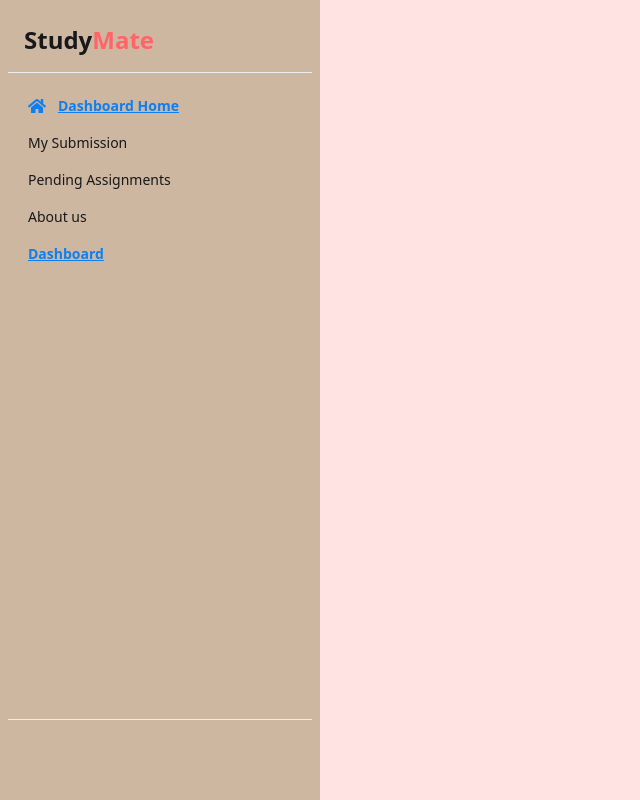
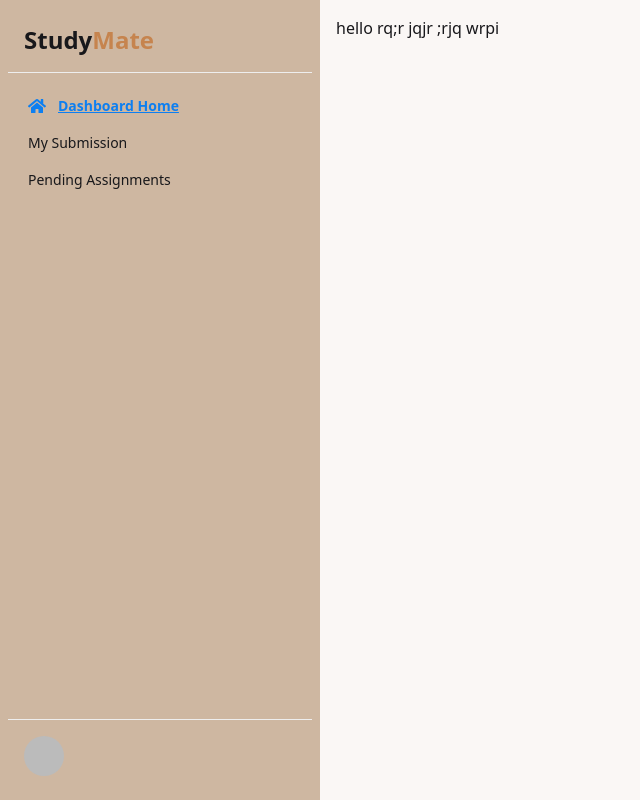
Before and after one commit to Raj3460/b11a11-client-side, a React (Vite) app: page /dashboard in a window 1280 px wide. Shown: the whole page, without its empty margins (0-640 px from the left). Built offline with nearby package versions, Linux system fonts and the light colour scheme; no server answers; sample sign-in values are in the browser's storage.

Commit message:
added the dashboard

```diff
--- a/src/Pages/Dashboard.jsx
+++ b/src/Pages/Dashboard.jsx
@@ -1,32 +1,28 @@
-import React from "react";
-import { NavLink } from "react-router";
+import React, { use } from "react";
+import { Link, NavLink, Outlet } from "react-router";
 import {
   FaHome,
-  FaBoxOpen,
-  FaSearch,
-  FaUserEdit,
-  FaUserCheck,
-  FaUserClock,
-  FaUserShield,
-  FaBook,
-  FaPlus,
-  FaUsers,
-  FaClipboardList,
-  FaSuitcase,
-  FaUserTie,
-  FaUserCog
-} from "react-icons/fa";
-
-
-const DashBoard = () => {
 
 
 
 
 
 
+
+
+
+
+
+
+
+} from "react-icons/fa";
+import { AuthContext } from "../Context/AuthContext";
+
+const DashBoard = () => {
+
+       const {user} = use(AuthContext)
   return (
-    <div className="drawer lg:drawer-open  bg-red-100 left-0 z-50">
+    <div className="drawer lg:drawer-open   left-0 z-50">
       <input id="dashboard-drawer" type="checkbox" className="drawer-toggle" />
 
       <div className="drawer-content flex flex-col">
@@ -55,9 +51,9 @@ const DashBoard = () => {
           <div className="flex-1 px-2 mx-2 font-bold">Dashboard</div>
         </div>
 
-        {/* <div className="flex-1 p-4 bg-base-100">
+        <div className="flex-1 p-4 bg-base-100">
           <Outlet />
-        </div> */}
+        </div>
       </div>
 
       <div className="drawer-side">
@@ -72,7 +68,10 @@ const DashBoard = () => {
             {/* <Logo
             /> */}
 
-            <a className=" font-bold mb-1 text-xl sm:text-2xl">Study<span className='text-red-400'>Mate</span></a>
+
+            <Link to="/"> <a className=" font-bold mb-1 text-xl sm:text-2xl">
+              Study<span className="text-primary">Mate</span>
+            </a></Link>
           </div>
 
           <ul className="flex-1 px-2 space-y-1">
@@ -83,19 +82,12 @@ const DashBoard = () => {
               </NavLink>
             </li>
 
-            <li><NavLink to="/mySubmission">My Submission </NavLink></li>
-               <li><NavLink to="/pendingAssignments">Pending Assignments </NavLink></li>
-               <li><NavLink to="/about">About us</NavLink></li>
-               <li><NavLink to="/dashboard">Dashboard</NavLink></li>
-
-
-
-
-
-
-
-
-
+            <li>
+              <NavLink to="/dashboard/mySubmission">My Submission </NavLink>
+            </li>
+            <li>
+              <NavLink to="/dashboard/pendingAssignments">Pending Assignments </NavLink>
+            </li>
 
 
 
@@ -105,12 +97,12 @@ const DashBoard = () => {
             <div className="flex items-center gap-3">
               <div className="avatar">
                 <div className="w-10 rounded-full">
-                  {/* <img src={user?.photoURL || '/default-user.png'} alt="User" /> */}
+                  <img src={user?.photoURL || '/default-user.png'} alt="User" />
                 </div>
               </div>
               <div>
-                {/* <p className="font-medium">{user?.displayName || 'User'}</p> */}
-                {/* <p className="text-sm opacity-70 capitalize">{role || 'user'}</p> */}
+
+
               </div>
             </div>
           </div>
--- /dev/null
+++ b/src/Routs/DashobardHome.jsx
@@ -0,0 +1,11 @@
+import React from 'react';
+
+const DashobardHome = () => {
+       return (
+              <div>
+         hello          rq;r jqjr ;rjq wrpi
+              </div>
+       );
+};
+
+export default DashobardHome;
--- a/src/Routs/Routs.jsx
+++ b/src/Routs/Routs.jsx
@@ -15,6 +15,7 @@ import MySubmission from "../Pages/MySubmission";
 import PendingAssignments from "../Pages/PendingAssignments";
 import ErrorPage from "../Pages/ErrorPage";
 import DashBoard from "../Pages/Dashboard";
+import DashobardHome from "./DashobardHome";
 
 export const router = createBrowserRouter([
   {
@@ -83,23 +84,9 @@ export const router = createBrowserRouter([
         path: "/takeAssignment/:id",
         Component: TakeAssignment,
       },
-      {
-        path: "/mySubmission",
-        element: (
-          <PrivateRouts>
-            <MySubmission></MySubmission>
-          </PrivateRouts>
-        ),
-      },
 
-      {
-        path: "/pendingAssignments",
-        element: (
-          <PrivateRouts>
-            <PendingAssignments></PendingAssignments>
-          </PrivateRouts>
-        ),
-      },
+
+
 
 
        {
@@ -116,5 +103,28 @@ export const router = createBrowserRouter([
         <DashBoard></DashBoard>
       </PrivateRouts>
     ),
+    children :  [
+      {
+        index : true,
+        Component : DashobardHome,
+      }
+      ,
+      {
+        path: "pendingAssignments",
+        element: (
+          <PrivateRouts>
+            <PendingAssignments></PendingAssignments>
+          </PrivateRouts>
+        ),
+      },
+      {
+        path: "mySubmission",
+        element: (
+          <PrivateRouts>
+            <MySubmission></MySubmission>
+          </PrivateRouts>
+        ),
+      },
+    ]
   }
 ]);
--- a/src/sheared/NAVBAR/Navbar.jsx
+++ b/src/sheared/NAVBAR/Navbar.jsx
@@ -1,25 +1,34 @@
-import React, { useContext } from 'react';
-import { Link, NavLink } from 'react-router';
-import "./Navbar.css"
-import { AuthContext } from '../../Context/AuthContext';
-import Profiles from '../../Components/Profiles';
-import Swal from 'sweetalert2';
+import React, { useContext } from "react";
+import { Link, NavLink } from "react-router";
+import "./Navbar.css";
+import { AuthContext } from "../../Context/AuthContext";
+import Profiles from "../../Components/Profiles";
+import Swal from "sweetalert2";
 // import ThemeToggle from '../../Components/ThemeToggle ';
 
 const Navbar = () => {
-  const {user,logoutUser} = useContext(AuthContext);
-  const links = <>
-   <li><NavLink to="/">Home</NavLink></li>
+  const { user, logoutUser } = useContext(AuthContext);
+  const links = (
+    <>
+      <li>
+        <NavLink to="/">Home</NavLink>
+      </li>
       {/* <li><NavLink to="/about">About Us</NavLink></li> */}
-   <li><NavLink to="/CreateAssignment">Create Assignment </NavLink></li>
-   <li><NavLink to="/allAssignment">All Assignment </NavLink></li>
-   <li><NavLink to="/mySubmission">My Submission </NavLink></li>
-   <li><NavLink to="/pendingAssignments">Pending Assignments </NavLink></li>
-   <li><NavLink to="/about">About us</NavLink></li>
-   <li><NavLink to="/dashboard">Dashboard</NavLink></li>
+      <li>
+        <NavLink to="/CreateAssignment">Create Assignment </NavLink>
+      </li>
+      <li>
+        <NavLink to="/allAssignment">All Assignment </NavLink>
+      </li>
 
-
+      <li>
+        <NavLink to="/dashboard">Dashboard</NavLink>
+      </li>
+      <li>
+        <NavLink to="/about">About us</NavLink>
+      </li>
     </>
+  );
 
   const handleLogOut = () => {
     Swal.fire({
@@ -52,55 +61,103 @@ const Navbar = () => {
     });
   };
 
-
-
-
-
-
-
-
-
   return (
-<div className=' bg-base-100  sticky top-0 z-50'>
+    <div className=" bg-base-100  sticky top-0 z-50">
       <div className="navbar shadow-sm max-w-7xl mx-auto px-4 sm:px-8 md:px-12">
         <div className="navbar-start ">
           <div className="dropdown">
-      <div tabIndex={0} role="button" className=" pr-3 btn-ghost lg:hidden">
-        <svg xmlns="http://www.w3.org/2000/svg" className="h-5 w-5" fill="none" viewBox="0 0 24 24" stroke="currentColor"> <path strokeLinecap="round" strokeLinejoin="round" strokeWidth="2" d="M4 6h16M4 12h8m-8 6h16" /> </svg>
+            <div
+              tabIndex={0}
+              role="button"
+              className=" pr-3 btn-ghost lg:hidden"
+            >
+              <svg
+                xmlns="http://www.w3.org/2000/svg"
+                className="h-5 w-5"
+                fill="none"
+                viewBox="0 0 24 24"
+                stroke="currentColor"
+              >
+                {" "}
+                <path
+                  strokeLinecap="round"
+                  strokeLinejoin="round"
+                  strokeWidth="2"
+                  d="M4 6h16M4 12h8m-8 6h16"
+                />{" "}
+              </svg>
             </div>
             <ul
               tabIndex={0}
-        className="menu menu-sm dropdown-content bg-base-100 rounded-box z-1 mt-3 w-52 p-2 shadow">
-       {links}
-
-      </ul>
-    </div>
-    <a className=" font-bold mb-1 text-xl sm:text-2xl">Study<span className='text-red-400'>Mate</span></a>
-  </div>
-  <div className="navbar-center hidden lg:flex">
-    <ul className="menu menu-horizontal px-1">
-
+              className="menu menu-sm dropdown-content bg-base-100 rounded-box z-1 mt-3 w-52 p-2 shadow"
+            >
               {links}
             </ul>
           </div>
+          <a className=" font-bold mb-1 text-xl sm:text-2xl">
+            Study<span className="text-red-400">Mate</span>
+          </a>
+        </div>
+        <div className="navbar-center hidden lg:flex">
+          <ul className="menu menu-horizontal px-1">{links}</ul>
+        </div>
         <div className="navbar-end">
-
           {/* <ThemeToggle></ThemeToggle> */}
           <label className="toggle text-base-content mx-2 sm:mx-2.5">
             <input type="checkbox" value="dark" className="theme-controller" />
 
-  <svg aria-label="sun" xmlns="http://www.w3.org/2000/svg" viewBox="0 0 24 24"><g strokeLinejoin="round" strokeLinecap="round" strokeWidth="2" fill="none" stroke="currentColor"><circle cx="12" cy="12" r="4"></circle><path d="M12 2v2"></path><path d="M12 20v2"></path><path d="m4.93 4.93 1.41 1.41"></path><path d="m17.66 17.66 1.41 1.41"></path><path d="M2 12h2"></path><path d="M20 12h2"></path><path d="m6.34 17.66-1.41 1.41"></path><path d="m19.07 4.93-1.41 1.41"></path></g></svg>
+            <svg
+              aria-label="sun"
+              xmlns="http://www.w3.org/2000/svg"
+              viewBox="0 0 24 24"
+            >
+              <g
+                strokeLinejoin="round"
+                strokeLinecap="round"
+                strokeWidth="2"
+                fill="none"
+                stroke="currentColor"
+              >
+                <circle cx="12" cy="12" r="4"></circle>
+                <path d="M12 2v2"></path>
+                <path d="M12 20v2"></path>
+                <path d="m4.93 4.93 1.41 1.41"></path>
+                <path d="m17.66 17.66 1.41 1.41"></path>
+                <path d="M2 12h2"></path>
+                <path d="M20 12h2"></path>
+                <path d="m6.34 17.66-1.41 1.41"></path>
+                <path d="m19.07 4.93-1.41 1.41"></path>
+              </g>
+            </svg>
 
-  <svg aria-label="moon" xmlns="http://www.w3.org/2000/svg" viewBox="0 0 24 24"><g strokeLinejoin="round" strokeLinecap="round" strokeWidth="2" fill="none" stroke="currentColor"><path d="M12 3a6 6 0 0 0 9 9 9 9 0 1 1-9-9Z"></path></g></svg>
-
+            <svg
+              aria-label="moon"
+              xmlns="http://www.w3.org/2000/svg"
+              viewBox="0 0 24 24"
+            >
+              <g
+                strokeLinejoin="round"
+                strokeLinecap="round"
+                strokeWidth="2"
+                fill="none"
+                stroke="currentColor"
+              >
+                <path d="M12 3a6 6 0 0 0 9 9 9 9 0 1 1-9-9Z"></path>
+              </g>
+            </svg>
           </label>
 
           {/*  */}
 
-    {
-      user ? <Profiles handleLogOut={handleLogOut}></Profiles> :
-    <Link to="/login"><button className='btn bg-primary btn-sm sm:btn-md sm:btn-info text-info '>Login</button></Link>
-    }
+          {user ? (
+            <Profiles handleLogOut={handleLogOut}></Profiles>
+          ) : (
+            <Link to="/login">
+              <button className="btn bg-primary btn-sm sm:btn-md sm:btn-info text-info ">
+                Login
+              </button>
+            </Link>
+          )}
         </div>
       </div>
     </div>
```
Lines whose indentation alone changed are shown as unchanged.
